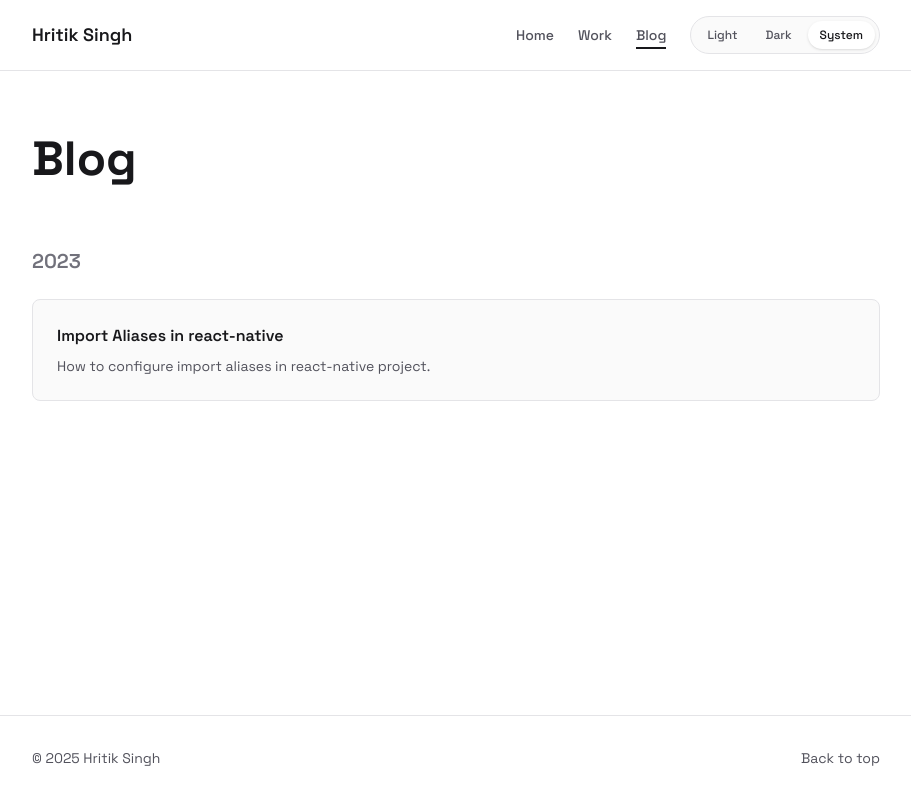
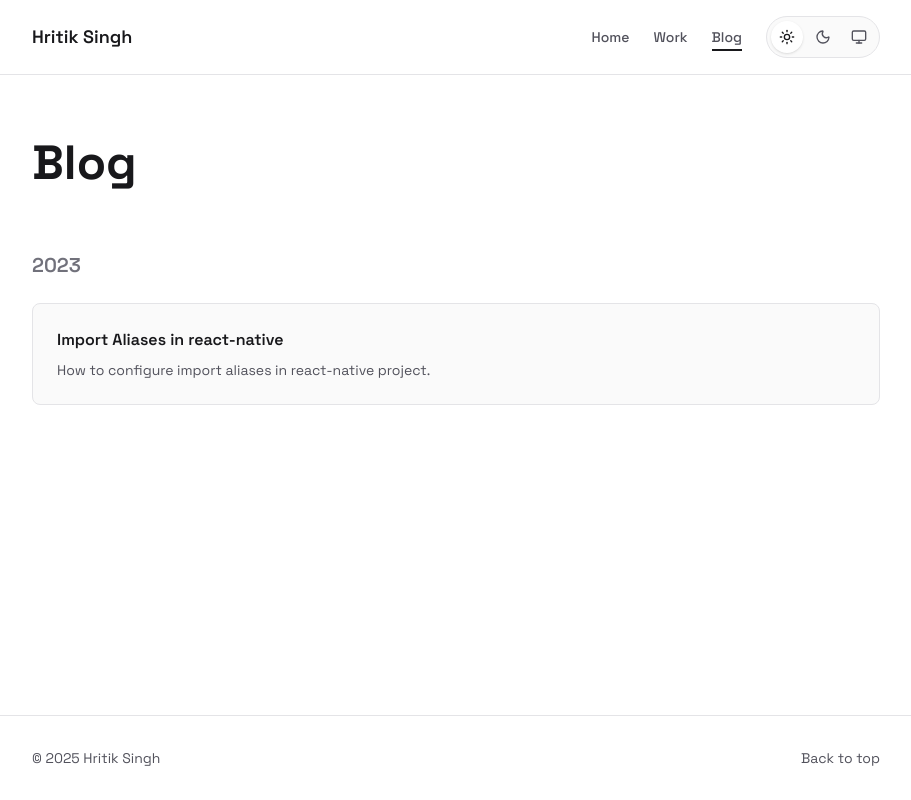
Before and after one commit to hrithik73/portfolio, a Next.js app: page /blog in a window 1280 px wide. Shown: the whole page, without its empty margins (184-1095 px from the left). Built offline with nearby package versions, Linux system fonts and the light colour scheme.

Commit message:
refactor: update ThemeProvider default theme to 'light' and enhance ThemeSwitcher buttons with icons

```diff
--- a/src/components/ThemeProvider.tsx
+++ b/src/components/ThemeProvider.tsx
@@ -5,7 +5,7 @@ import { type ReactNode } from "react";
 
 export function ThemeProvider({ children }: { children: ReactNode }) {
   return (
-    <NextThemesProvider attribute="class" defaultTheme="system" enableSystem>
+    <NextThemesProvider attribute="class" defaultTheme="light" enableSystem>
       {children}
     </NextThemesProvider>
   );
--- a/src/components/ThemeSwitcher.tsx
+++ b/src/components/ThemeSwitcher.tsx
@@ -3,6 +3,7 @@
 import { useTheme } from "next-themes";
 import { useEffect, useState } from "react";
 import { motion } from "framer-motion";
+import { Sun, Moon, Monitor } from "lucide-react";
 
 export function ThemeSwitcher() {
   const { theme, setTheme } = useTheme();
@@ -22,40 +23,40 @@ export function ThemeSwitcher() {
         whileHover={{ scale: 1.05 }}
         whileTap={{ scale: 0.95 }}
         onClick={() => setTheme("light")}
-        className={`rounded-full px-3 py-1.5 text-xs font-medium transition-colors ${
+        className={`rounded-full p-2 transition-colors ${
           theme === "light"
             ? "bg-white text-zinc-900 shadow-sm dark:bg-zinc-800 dark:text-zinc-100"
             : "text-zinc-600 dark:text-zinc-400"
         }`}
         aria-label="Light theme"
       >
-        Light
+        <Sun className="h-4 w-4" />
       </motion.button>
       <motion.button
         whileHover={{ scale: 1.05 }}
         whileTap={{ scale: 0.95 }}
         onClick={() => setTheme("dark")}
-        className={`rounded-full px-3 py-1.5 text-xs font-medium transition-colors ${
+        className={`rounded-full p-2 transition-colors ${
           theme === "dark"
             ? "bg-white text-zinc-900 shadow-sm dark:bg-zinc-800 dark:text-zinc-100"
             : "text-zinc-600 dark:text-zinc-400"
         }`}
         aria-label="Dark theme"
       >
-        Dark
+        <Moon className="h-4 w-4" />
       </motion.button>
       <motion.button
         whileHover={{ scale: 1.05 }}
         whileTap={{ scale: 0.95 }}
         onClick={() => setTheme("system")}
-        className={`rounded-full px-3 py-1.5 text-xs font-medium transition-colors ${
+        className={`rounded-full p-2 transition-colors ${
           theme === "system"
             ? "bg-white text-zinc-900 shadow-sm dark:bg-zinc-800 dark:text-zinc-100"
             : "text-zinc-600 dark:text-zinc-400"
         }`}
         aria-label="System theme"
       >
-        System
+        <Monitor className="h-4 w-4" />
       </motion.button>
     </div>
   );
```
